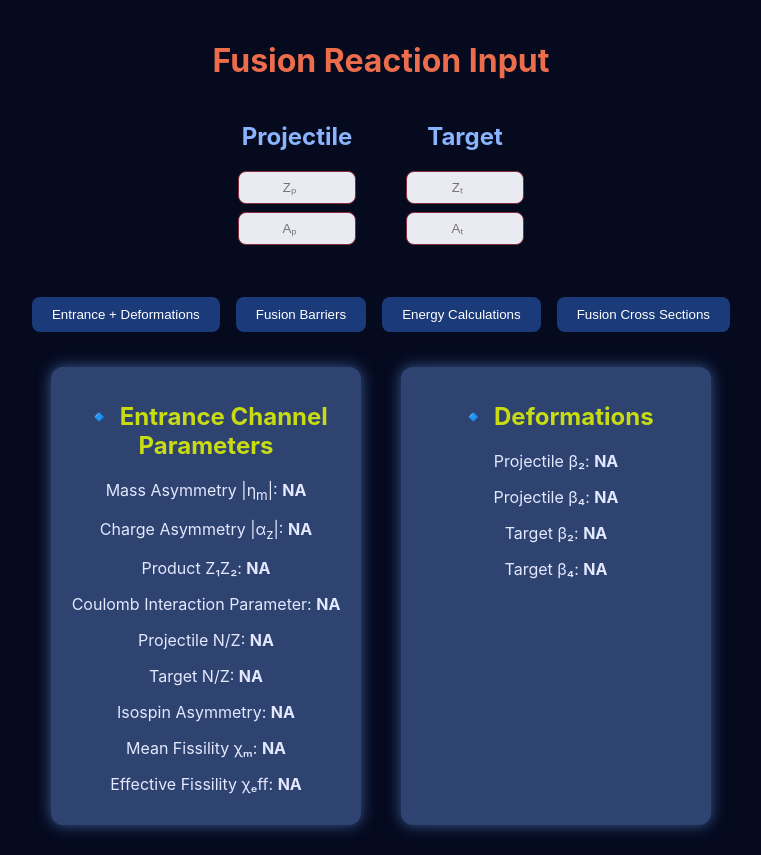
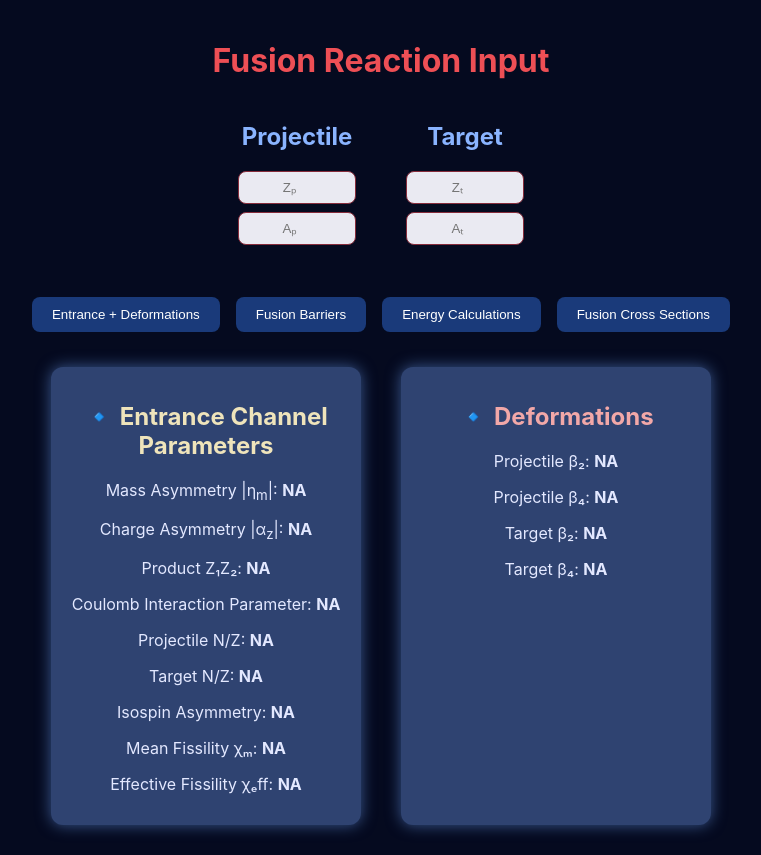
Before and after one commit to chinni6991-creator/Fusion, a React (Create React App) app: page / in a window 1280 px wide. Both pictures are taken after a click on the button "Entrance + Deformations". Shown: the whole page, without its empty margins (259-1020 px from the left). Built offline with nearby package versions, Linux system fonts and the light colour scheme.

Commit message:
Initial commit

```diff
--- a/src/App.jsx
+++ b/src/App.jsx
@@ -91,7 +91,7 @@ const handleEnergyPage = () => {
 
   return (
     <div style={{ backgroundColor:"#050a1f", color:"#e3e8ff", minHeight:"100vh", padding:"20px", textAlign:"center" }}>
-      <h1 style={{ color:"#eb6d4bff" }}> Fusion Reaction Input</h1>
+      <h1 style={{ color:"#ee4f55ff" }}> Fusion Reaction Input</h1>
 
       <div style={{ display:"flex", justifyContent:"center", gap:"50px", flexWrap:"wrap" }}>
         <div>
@@ -128,7 +128,7 @@ const handleEnergyPage = () => {
   <div style={{ marginTop:"25px", display:"flex", justifyContent:"center", gap:"20px", flexWrap:"wrap" }}>
     {/* --- Entrance Channel Parameters --- */}
     <div style={boxStyle}>
-      <h2 style={{ color:"#c8dc11ff" }}>🔹 Entrance Channel Parameters</h2>
+      <h2 style={{ color:"#efe4bbff" }}>🔹 Entrance Channel Parameters</h2>
       <p>Mass Asymmetry |η<sub>m</sub>|: <strong>{alpha_m}</strong></p>
       <p>Charge Asymmetry |α<sub>z</sub>|: <strong>{alpha_z}</strong></p>
       <p>Product Z₁Z₂: <strong>{prodZ}</strong></p>
@@ -142,7 +142,7 @@ const handleEnergyPage = () => {
 
     {/* --- Deformations --- */}
     <div style={boxStyle}>
-      <h2 style={{ color:"#c8dc11ff" }}>🔹 Deformations</h2>
+      <h2 style={{ color:"#f2a8a8ff" }}>🔹 Deformations</h2>
       <p>Projectile β₂: <strong>{betaProjectile.beta2}</strong></p>
       <p>Projectile β₄: <strong>{betaProjectile.beta4}</strong></p>
       <p>Target β₂: <strong>{betaTarget.beta2}</strong></p>
--- a/src/FusionCrossSectionPage.js
+++ b/src/FusionCrossSectionPage.js
@@ -118,7 +118,7 @@ const Ct = R0t * (1 - (b*b) / (R0t*R0t));
   const hw = 0.065 * zp * zt / Math.pow(Math.cbrt(ap) + Math.cbrt(at), 1.5);
     return { VB, RB, hw };
   };
-// eslint-disable-next-line react-hooks/exhaustive-deps
+/* eslint-disable-next-line */
   const models = useMemo(() => ({
     bass: { name: "Bass (1973)", func: calculateBass },
     dutt: { name: "Dutt–Puri (2010)", func: calculateDutt },
```
Also changed, not shown: 1 other file (tests, documents, lock files or other folders).
